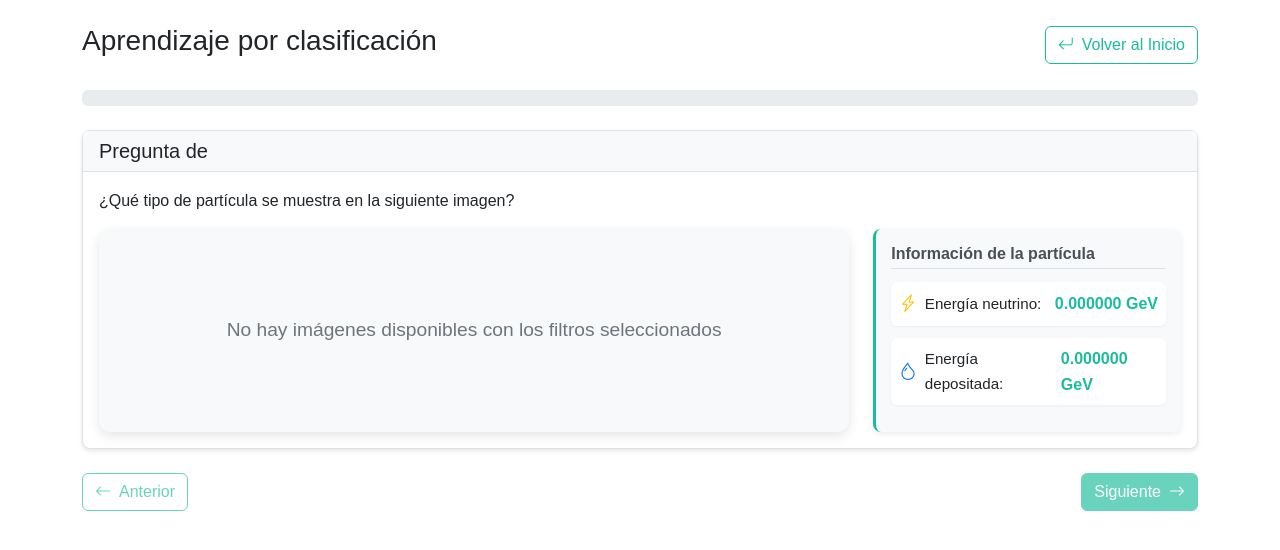
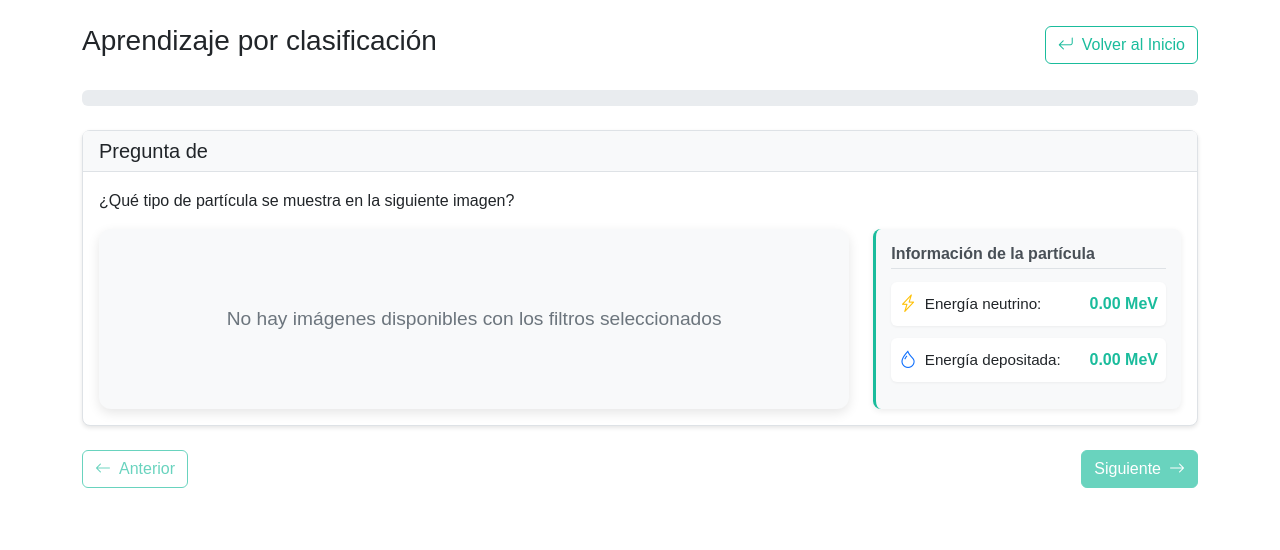
Before and after one commit to FernandoFGF/aprendizaje-particulas, a Python web app: template templates/exercise.html in a window 1280 px wide. Shown: the top 550 px of the page. Run offline with Jinja, Linux system fonts and the light colour scheme; the template is opened without the code that fills it, so the values that code supplies are empty.

Commit message:
Convert energy units from GeV to MeV across all views.

```diff
--- /dev/null
+++ b/static/js/energyUtils.js
@@ -0,0 +1,23 @@
+const GeV_to_MeV = 1000;
+
+function convertGeVToMeV(energyGeV, decimals = 2) {
+    if (energyGeV === null || energyGeV === undefined || energyGeV === '') {
+        return '0.00';
+    }
+    const energy = parseFloat(energyGeV);
+    if (isNaN(energy)) {
+        return '0.00';
+    }
+    return (energy * GeV_to_MeV).toFixed(decimals);
+}
+
+function formatEnergyMeV(energyGeV, decimals = 2) {
+    const energyMeV = convertGeVToMeV(energyGeV, decimals);
+    return `${energyMeV} MeV`;
+}
+
+window.energyUtils = {
+    convertGeVToMeV,
+    formatEnergyMeV,
+    GeV_to_MeV
+};
--- a/static/js/imageNavigation.js
+++ b/static/js/imageNavigation.js
@@ -118,15 +118,15 @@ class ImageNavigator {
     updateEnergyValues(image) {
         const neutrinoEnergyElement = document.getElementById('neutrino-energy-value');
         if (neutrinoEnergyElement && image.neutrino_energy !== undefined) {
-            const formattedEnergy = parseFloat(image.neutrino_energy).toFixed(6);
-            neutrinoEnergyElement.textContent = `${formattedEnergy} GeV`;
+            const neutrinoEnergy = window.energyUtils.formatEnergyMeV(image.neutrino_energy, 2);
+            neutrinoEnergyElement.textContent = neutrinoEnergy;
         }
 
         const depositedEnergyElement = document.getElementById('deposited-energy-value');
         if (depositedEnergyElement && image.neutrino_energy !== undefined && image.invisible_energy !== undefined) {
-            const depositedEnergy = parseFloat(image.neutrino_energy) - parseFloat(image.invisible_energy);
-            const formattedDepositedEnergy = depositedEnergy.toFixed(6);
-            depositedEnergyElement.textContent = `${formattedDepositedEnergy} GeV`;
+            const depositedEnergyGeV = parseFloat(image.neutrino_energy) - parseFloat(image.invisible_energy);
+            const depositedEnergy = window.energyUtils.formatEnergyMeV(depositedEnergyGeV, 2);
+            depositedEnergyElement.textContent = depositedEnergy;
         }
     }
 }
--- a/static/js/quizResults.js
+++ b/static/js/quizResults.js
@@ -279,7 +279,7 @@ class QuizResults {
                             <div class="p-2 bg-info bg-opacity-10 rounded">
                                 <small class="text-info">
                                     <i class="fas fa-bolt me-1"></i>
-                                    Energía neutrino: ${question.image.neutrino_energy} GeV
+                                    Energía neutrino: ${window.energyUtils.formatEnergyMeV(question.image.neutrino_energy, 2)}
                                 </small>
                             </div>
                         </div>
@@ -287,7 +287,7 @@ class QuizResults {
                             <div class="p-2 bg-info bg-opacity-10 rounded">
                                 <small class="text-info">
                                     <i class="fas fa-tint me-1"></i>
-                                    Energía depositada: ${depositedEnergy.toFixed(6)} GeV
+                                    Energía depositada: ${window.energyUtils.formatEnergyMeV(depositedEnergy, 2)}
                                 </small>
                             </div>
                         </div>
--- a/templates/base.html
+++ b/templates/base.html
@@ -15,7 +15,7 @@
     {% block content %}{% endblock %}
 
     <script src="https://cdn.jsdelivr.net/npm/bootstrap@5.3.7/dist/js/bootstrap.bundle.min.js"></script>
-
+    <script src="{{ url_for('static', filename='js/energyUtils.js') }}"></script>
     <script>
         window.appConfig = {
             baseUrl: '{{ BASE_URL }}',
@@ -26,6 +26,7 @@
         const baseUrl = window.appConfig.baseUrl;
     </script>
 
+
     {% block extra_js %}{% endblock %}
 </body>
 </html>
--- a/templates/exercise.html
+++ b/templates/exercise.html
@@ -64,7 +64,7 @@
                                 <div class="info-value">
                                     <i class="bi bi-lightning-charge text-warning"></i>
                                     <span>Energía neutrino:</span>
-                                    <strong id="neutrino-energy-value">0.000000 GeV</strong>
+                                    <strong id="neutrino-energy-value">0.00 MeV</strong>
                                 </div>
                             </div>
 
@@ -73,7 +73,7 @@
                                 <div class="info-value">
                                     <i class="bi bi-droplet text-primary"></i>
                                     <span>Energía depositada:</span>
-                                    <strong id="deposited-energy-value">0.000000 GeV</strong>
+                                    <strong id="deposited-energy-value">0.00 MeV</strong>
                                 </div>
                             </div>
                         </div>
--- a/templates/learn.html
+++ b/templates/learn.html
@@ -111,12 +111,12 @@
 
                                 <div class="characteristic-item">
                                     <div class="characteristic-label">Energía neutrino:</div>
-                                    <div class="characteristic-value" id="learn-neutrino-energy">0.000000 GeV</div>
+                                    <div class="characteristic-value" id="learn-neutrino-energy">0.00 MeV</div>
                                 </div>
 
                                 <div class="characteristic-item">
                                     <div class="characteristic-label">Energía depositada:</div>
-                                    <div class="characteristic-value" id="learn-deposited-energy">0.000000 GeV</div>
+                                    <div class="characteristic-value" id="learn-deposited-energy">0.00 MeV</div>
                                 </div>
                             </div>
                         </div>
```
Also changed, not shown: static/js/learnNavigation.js (+5 -5 lines).
